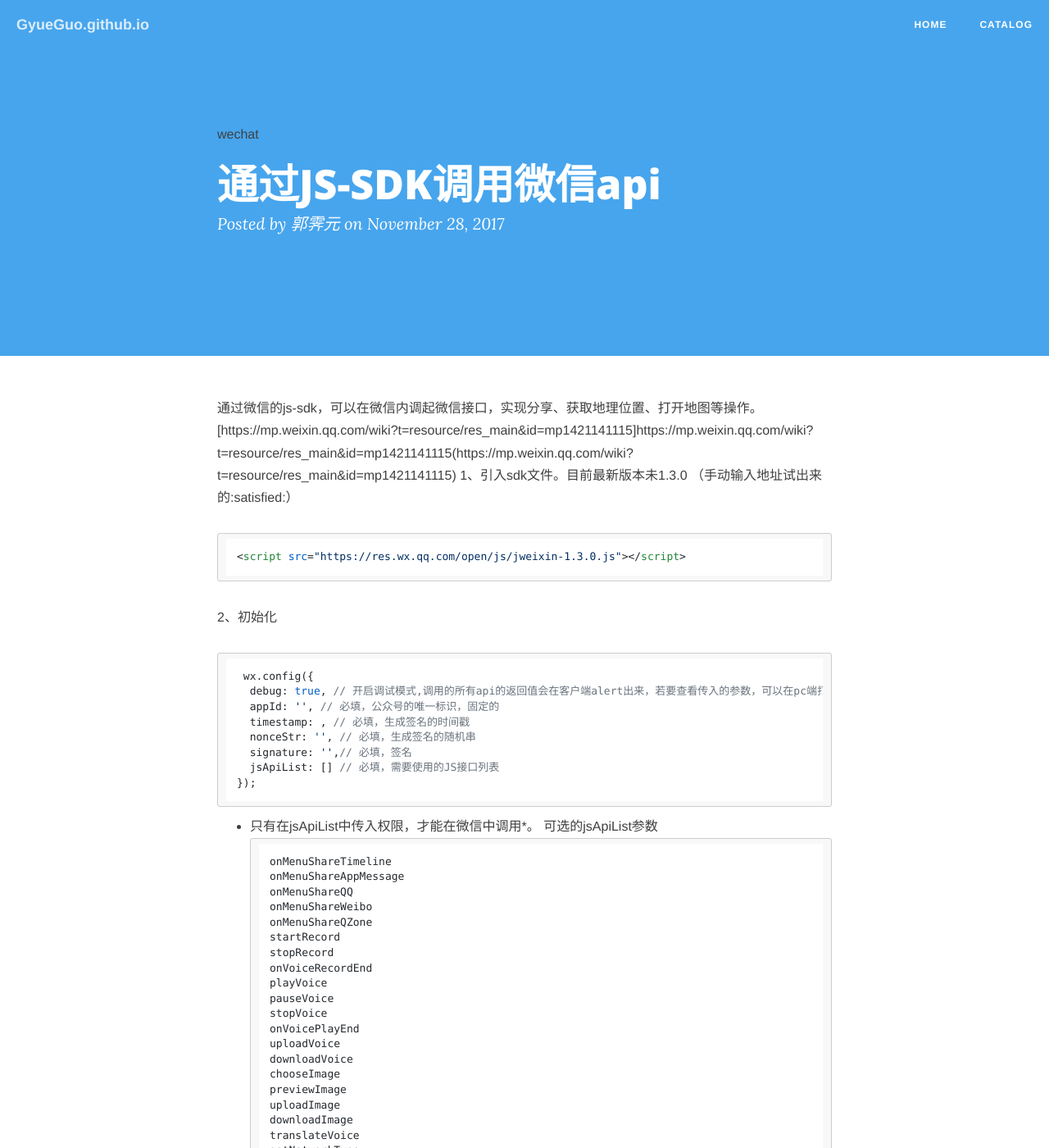
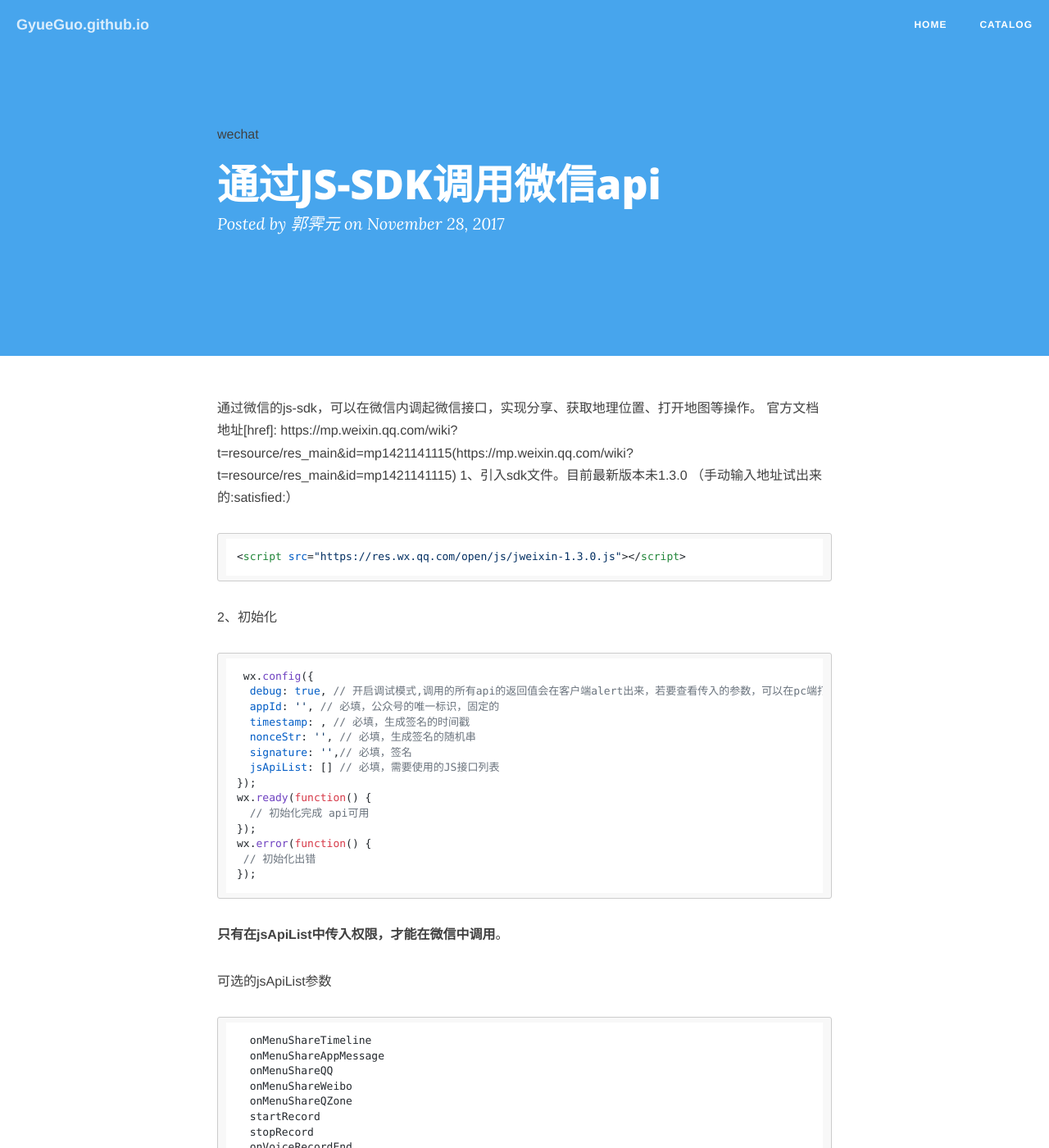
Before and after one commit to liuzesi/GyueGuo.github.io, a Jekyll site: the page built from _posts/2017-11-28-通过JS-SDK调用微信api.md, in a window 1280 px wide and 1400 px high. Shown: the whole window at 82% size. Built offline with Jekyll 4.4.1, drawn with Linux system fonts in a browser that asks for light colours; nearby versions of some CDN libraries; comment, search, counter and statistics services are not loaded.

Commit message:
add a blog

````diff
--- a/_posts/2017-11-28-通过JS-SDK调用微信api.md
+++ b/_posts/2017-11-28-通过JS-SDK调用微信api.md
@@ -7,7 +7,7 @@
 description: 微信JS-SDK说明
 ---
 通过微信的js-sdk，可以在微信内调起微信接口，实现分享、获取地理位置、打开地图等操作。
-[https://mp.weixin.qq.com/wiki?t=resource/res_main&id=mp1421141115]https://mp.weixin.qq.com/wiki?t=resource/res_main&id=mp1421141115(https://mp.weixin.qq.com/wiki?t=resource/res_main&id=mp1421141115)
+官方文档地址[href]: https://mp.weixin.qq.com/wiki?t=resource/res_main&id=mp1421141115(https://mp.weixin.qq.com/wiki?t=resource/res_main&id=mp1421141115)
 1、引入sdk文件。目前最新版本未1.3.0 （手动输入地址试出来的:satisfied:）
 ```javascript
 <script src="https://res.wx.qq.com/open/js/jweixin-1.3.0.js"></script>
@@ -23,9 +23,16 @@
   signature: '',// 必填，签名
   jsApiList: [] // 必填，需要使用的JS接口列表
 });
+wx.ready(function() {
+  // 初始化完成 api可用
+});
+wx.error(function() {
+ // 初始化出错
+});
 ```
 
-* 只有在jsApiList中传入权限，才能在微信中调用*。
+**只有在jsApiList中传入权限，才能在微信中调用**。
+
 可选的jsApiList参数
 ```javascript
   onMenuShareTimeline
````
